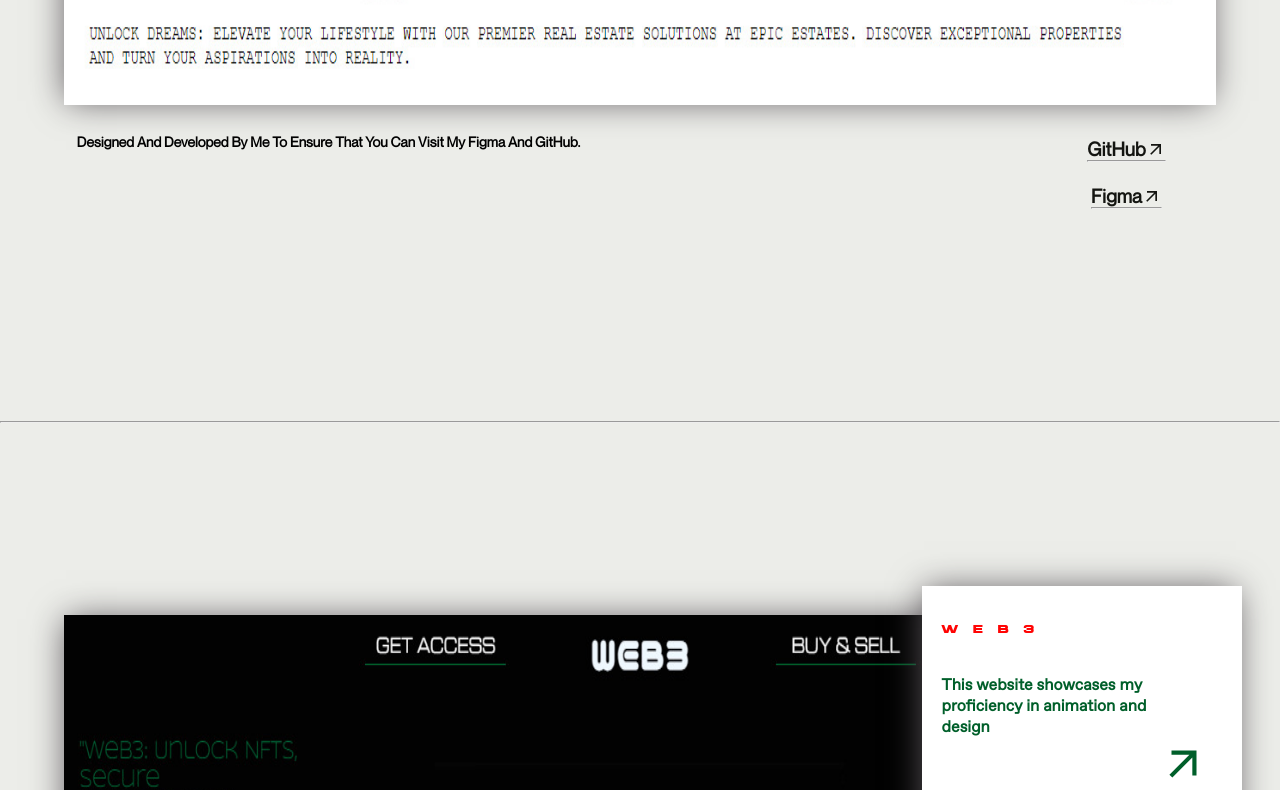
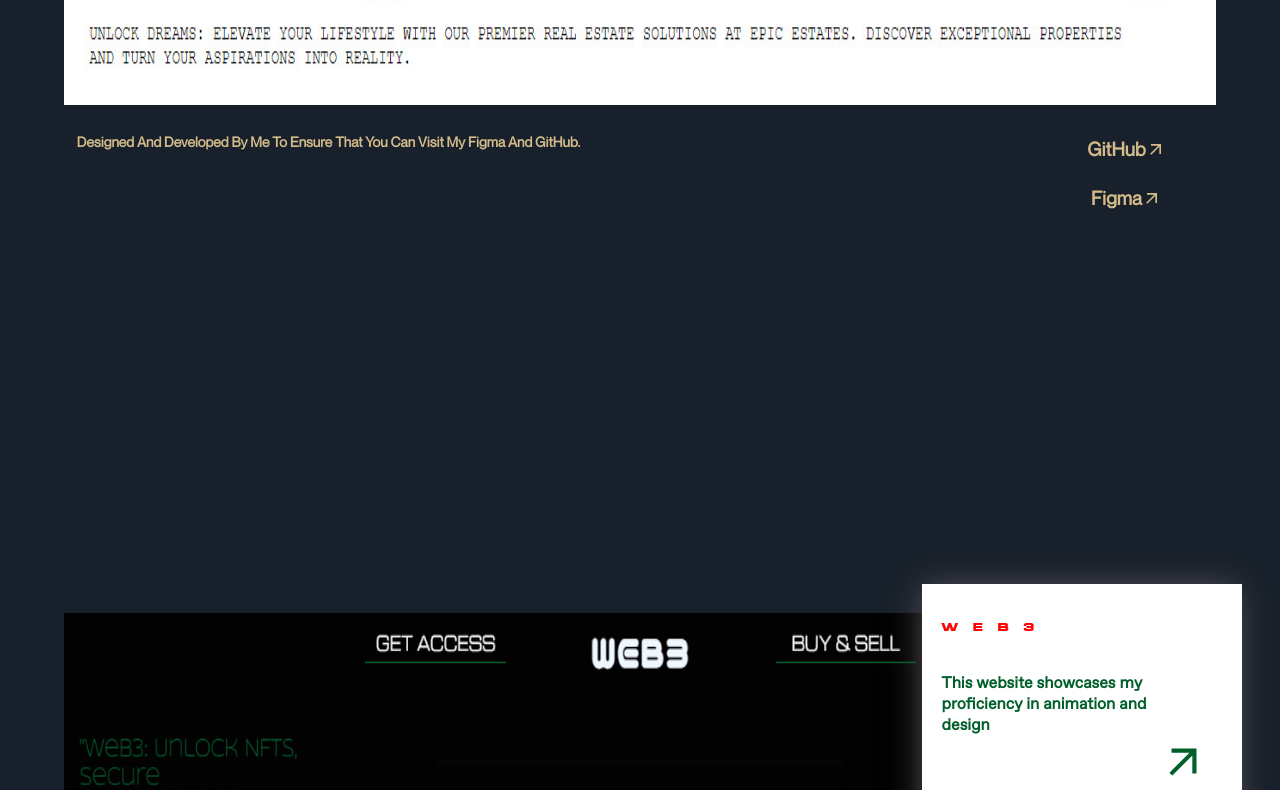
Before and after one commit to praxxOp/portfolio, a React (Vite) app: page / in a window 1280 px wide. Shown: the part 2071-2861 px from the top of the page. Built offline with nearby package versions, Linux system fonts and the light colour scheme.

Commit message:
modified:   src/components/project/Project.css 	modified:   src/components/project/Project.jsx 	modified:   src/components/project/Projectdetails/Projectdetails.css 	modified:   src/components/project/Projectdetails/Projectdetails.jsx

```diff
--- a/src/components/project/Project.css
+++ b/src/components/project/Project.css
@@ -3,12 +3,14 @@
   width: 100%;
   border-radius: 30px;
   padding-top: 6vw;
+  background-color: #18202B;
 }
 .project__heading {
   display: flex;
   align-items: center;
   justify-content: center;
   position: relative;
+  color: #D3BB8A
 }
 .project__heading__left {
   position: absolute;
@@ -18,7 +20,7 @@
   font-size: 0.6vw;
   line-height: 110%;
   letter-spacing: 3px;
-  color: #ff0404;
+  color: #D3BB8A
 }
 .project__heading__up {
   position: absolute;
@@ -28,7 +30,7 @@
   font-size: 0.6vw;
   line-height: 110%;
   letter-spacing: 3px;
-  color: #ff0404;
+  color: #D3BB8A
 }
 .project__heading__down {
   position: absolute;
@@ -37,7 +39,7 @@
   font-family: medium;
   font-size: 0.6vw;
   letter-spacing: 3px;
-  color: #ff0404;
+  color: #D3BB8A
 }
 
 .main__project h1 {
--- a/src/components/project/Project.jsx
+++ b/src/components/project/Project.jsx
@@ -43,6 +43,7 @@ const Project = () => {
             <motion.h1
               whileHover={{
                 scale: 0.9,
+                color :"#1D2531"
               }}
               transition={{
                 duration: 1,
--- a/src/components/project/Projectdetails/Projectdetails.css
+++ b/src/components/project/Projectdetails/Projectdetails.css
@@ -14,9 +14,6 @@
   height: 73%;
   z-index: 9;
   transition: 0.5s linear;
-  -webkit-box-shadow: -2px 0px 33px -4px rgba(92, 87, 92, 1);
-  -moz-box-shadow: -2px 0px 33px -4px rgba(92, 87, 92, 1);
-  box-shadow: -2px 0px 33px -4px rgba(92, 87, 92, 1);
 }
 .main__project__page img:hover {
   scale: 1.02;
@@ -74,6 +71,7 @@
   font-family: neuo;
   font-size: 1.1vw;
   justify-content: space-between;
+  color: #D3BB8A
 }
 .right__bottom {
   margin-top: 8vh;
@@ -86,7 +84,7 @@
 
 }
 .bottom__buttons a {
-  color: #141511;
+  color: #D3BB8A;
   border-radius: 50px;
   font-size: 1.5vw;
   display: flex;
--- a/src/components/project/Projectdetails/Projectdetails.jsx
+++ b/src/components/project/Projectdetails/Projectdetails.jsx
@@ -60,23 +60,24 @@ const Projectdetails = ({
             Designed and developed by me to ensure that you can visit my Figma
             and GitHub.
           </p>
+
           <div className="right__bottom">
             <div className="bottom__buttons">
               <a href={GithubLink} target="_blank" rel="noopener noreferrer">
                 GitHub <MdArrowOutward size={20} />
               </a>
-              <hr />
+
             </div>
             <div className="bottom__buttons">
               <a href={FigmaLink} target="_blank" rel="noopener noreferrer">
                 Figma <MdArrowOutward size={20} />
               </a>
-              <hr />
+
             </div>
           </div>
         </div>
       </div>
-      <hr />
+
     </>
   );
 };
```
